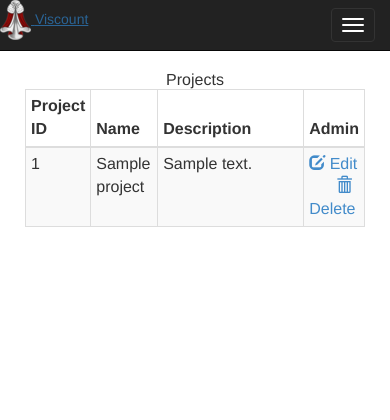
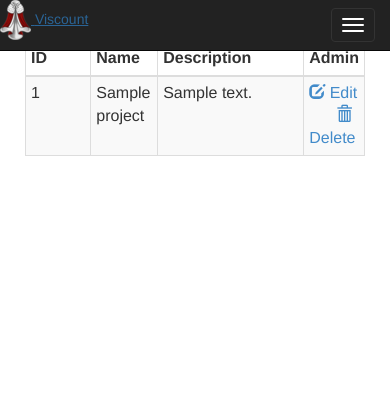
Before and after one commit to dacb/viscount, a Flask app: page /projects in a window 390 px wide. Shown: the top 420 px of the page. Run offline with Flask 2, Linux system fonts and the light colour scheme; a user stored in the database is signed in; tables that the repository leaves empty hold one stand-in row (values such as "Sample post"); some libraries are stand-ins or nearby versions.

Commit message:
reverted navbar to fixed and added padding for body in custom css (viscount.css) updated base.html to bring in the viscount.css

```diff
--- /dev/null
+++ b/viscount/static/css/viscount.css
@@ -0,0 +1,8 @@
+body {
+  padding-top: 60px;
+}
+@media (max-width: 979px) {
+  body {
+    padding-top: 0px;
+  }
+}
--- a/viscount/templates/base.html
+++ b/viscount/templates/base.html
@@ -7,6 +7,7 @@
     {% endif %}
     <meta name="viewport" content="width=device-width, initial-scale=1.0">
     <link rel="stylesheet" type="text/css" href="/static/css/bootstrap.min.css">
+    <link rel="stylesheet" type="text/css" href="/static/css/viscount.css">
 
     <link rel="shortcut icon" href="{{ url_for('static', filename='img/vicount.png') }}">
   </head>
--- a/viscount/templates/navbar.html
+++ b/viscount/templates/navbar.html
@@ -1,4 +1,4 @@
-<div class="navbar navbar-inverse navbar-static-top" role="navigation">
+<div class="navbar navbar-inverse navbar-fixed-top" role="navigation">
     <div class="container">
         <div class="navbar-header">
             <button type="button" class="navbar-toggle collapsed" data-toggle="collapse" data-target=".navbar-collapse">
```
